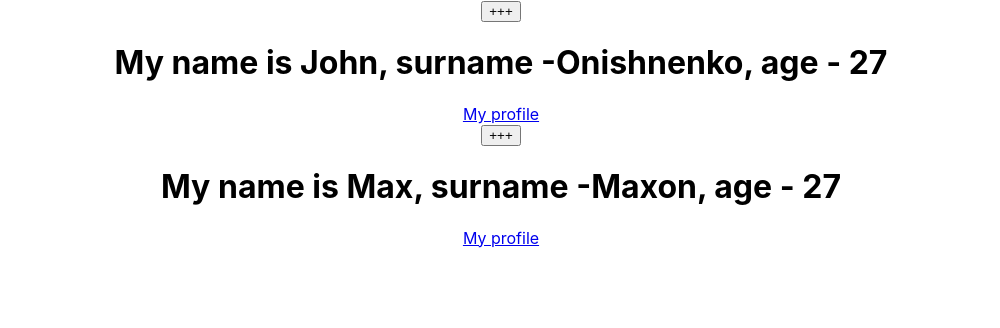
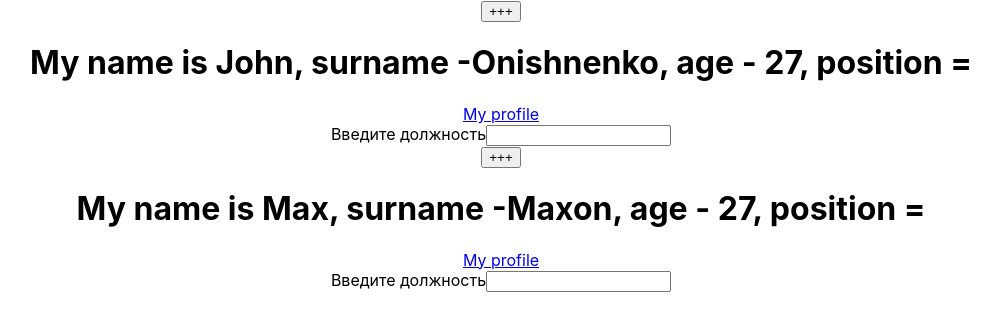
Before and after one commit to KombinatorVit/learning-react, a React (Create React App) app: page / in a window 1280 px wide. Shown: the top 328 px of the page, without its empty margins (139-1139 px from the left). Built offline with nearby package versions, Linux system fonts and the light colour scheme.

Commit message:
Events in React and recall this

```diff
--- a/src/App.js
+++ b/src/App.js
@@ -6,7 +6,8 @@ constructor(props){
 super(props);
 this.state = {
   years: 27,
-  text: '+++'
+  text: '+++',
+  position: ''
 }
 }
 
@@ -18,16 +19,30 @@ nextYear = () => {
 }))
 }
 
+commitInputChanges = (e, color) => {
+  console.log(color)
+this.setState({
+  position: e.target.value
+})
+}
 
 
   render(){
     const{name, surname, link} = this.props;
+    const { position,text, years} = this.state;
     return (
    <div>
-     <button onClick={this.nextYear}>{this.state.text}</button>
-      <h1>My name is {name}, surname -{surname}, age - { this.state.years} </h1>
+     <button onClick={this.nextYear}>{text}</button>
+      <h1>My name is {name}, surname -{surname},
+      age - {years},
+      position ={position} </h1>
 
        <a href={link}>My profile</a>
+
+       <form >
+         <span>Введите должность</span>
+         <input type="text" onChange={(e) => this.commitInputChanges(e, 'some color')} />
+       </form>
     </div>
     )
   }
```
